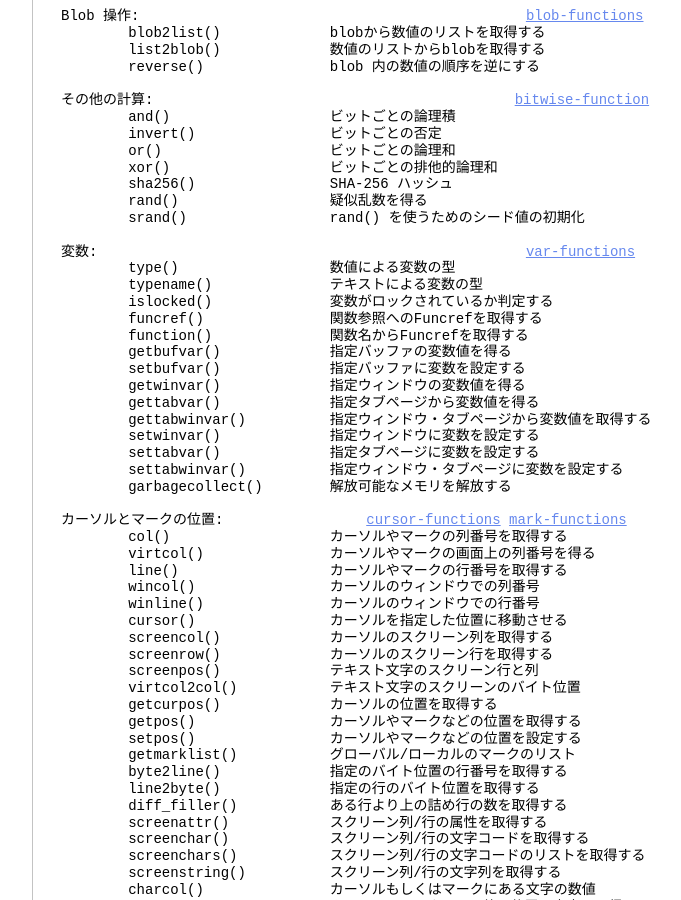
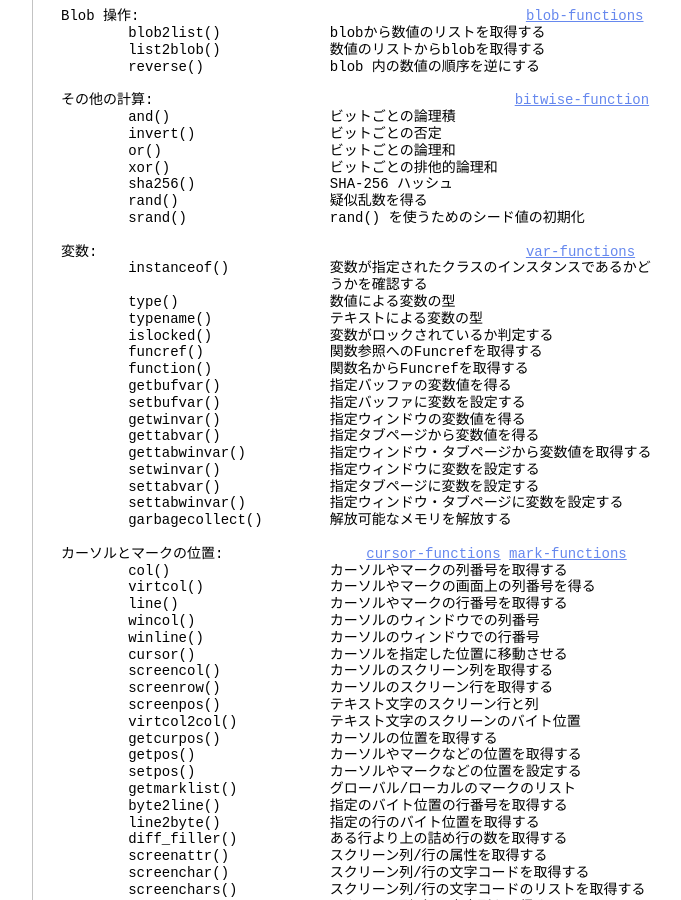
Before and after one commit to vim-jp/vimdoc-ja, a Jekyll site: the page built from usr_41.html, in a window 1280 px wide and 900 px high, scrolled down 14317 px. Shown: the whole window, without its empty margins (340-1021 px from the left). Built offline with Jekyll 4.4.1, drawn with Linux system fonts in a browser that asks for light colours; nearby versions of some CDN libraries; comment, search, counter and statistics services are not loaded; some of the changed text lies outside the part shown.

Commit message:
Generated by GitHub workflow 6515363710
https://github.com/vim-jp/vimdoc-ja-working/actions/runs/6515363710

```diff
--- a/usr_41.html
+++ b/usr_41.html
@@ -858,6 +858,8 @@ Blob 操作:&nbsp;&nbsp;&nbsp;&nbsp;&nbsp;&nbsp;&nbsp;&nbsp;&nbsp;&nbsp;&nbsp;&n
 &nbsp;&nbsp;&nbsp;&nbsp;&nbsp;&nbsp;&nbsp;&nbsp;srand()&nbsp;&nbsp;&nbsp;&nbsp;&nbsp;&nbsp;&nbsp;&nbsp;&nbsp;&nbsp;&nbsp;&nbsp;&nbsp;&nbsp;&nbsp;&nbsp; rand() を使うためのシード値の初期化<br>
 <br>
 変数:&nbsp;&nbsp;&nbsp;&nbsp;&nbsp;&nbsp;&nbsp;&nbsp;&nbsp;&nbsp;&nbsp;&nbsp;&nbsp;&nbsp;&nbsp;&nbsp;&nbsp;&nbsp;&nbsp;&nbsp;&nbsp;&nbsp;&nbsp;&nbsp;&nbsp;&nbsp;&nbsp;&nbsp;&nbsp;&nbsp;&nbsp;&nbsp;&nbsp;&nbsp;&nbsp;&nbsp;&nbsp;&nbsp;&nbsp;&nbsp;&nbsp;&nbsp;&nbsp;&nbsp;&nbsp;&nbsp;&nbsp;&nbsp;&nbsp;&nbsp;&nbsp;<a class="Constant" href="usr_41.html#var-functions" name="var-functions">var-functions</a><br>
+&nbsp;&nbsp;&nbsp;&nbsp;&nbsp;&nbsp;&nbsp;&nbsp;instanceof()&nbsp;&nbsp;&nbsp;&nbsp;&nbsp;&nbsp;&nbsp;&nbsp;&nbsp;&nbsp;&nbsp;&nbsp;変数が指定されたクラスのインスタンスであるかど<br>
+&nbsp;&nbsp;&nbsp;&nbsp;&nbsp;&nbsp;&nbsp;&nbsp;&nbsp;&nbsp;&nbsp;&nbsp;&nbsp;&nbsp;&nbsp;&nbsp;&nbsp;&nbsp;&nbsp;&nbsp;&nbsp;&nbsp;&nbsp;&nbsp;&nbsp;&nbsp;&nbsp;&nbsp;&nbsp;&nbsp;&nbsp;&nbsp;うかを確認する<br>
 &nbsp;&nbsp;&nbsp;&nbsp;&nbsp;&nbsp;&nbsp;&nbsp;type()&nbsp;&nbsp;&nbsp;&nbsp;&nbsp;&nbsp;&nbsp;&nbsp;&nbsp;&nbsp;&nbsp;&nbsp;&nbsp;&nbsp;&nbsp;&nbsp;&nbsp;&nbsp;数値による変数の型<br>
 &nbsp;&nbsp;&nbsp;&nbsp;&nbsp;&nbsp;&nbsp;&nbsp;typename()&nbsp;&nbsp;&nbsp;&nbsp;&nbsp;&nbsp;&nbsp;&nbsp;&nbsp;&nbsp;&nbsp;&nbsp;&nbsp;&nbsp;テキストによる変数の型<br>
 &nbsp;&nbsp;&nbsp;&nbsp;&nbsp;&nbsp;&nbsp;&nbsp;islocked()&nbsp;&nbsp;&nbsp;&nbsp;&nbsp;&nbsp;&nbsp;&nbsp;&nbsp;&nbsp;&nbsp;&nbsp;&nbsp;&nbsp;変数がロックされているか判定する<br>
@@ -1213,6 +1215,7 @@ Vimサーバー:&nbsp;&nbsp;&nbsp;&nbsp;&nbsp;&nbsp;&nbsp;&nbsp;&nbsp;&nbsp;&nbs
 &nbsp;&nbsp;&nbsp;&nbsp;&nbsp;&nbsp;&nbsp;&nbsp;json_decode()&nbsp;&nbsp;&nbsp;&nbsp;&nbsp;&nbsp;&nbsp;&nbsp;&nbsp;&nbsp; JSONの文字列をVimの型にデコードする<br>
 &nbsp;&nbsp;&nbsp;&nbsp;&nbsp;&nbsp;&nbsp;&nbsp;js_encode()&nbsp;&nbsp;&nbsp;&nbsp;&nbsp;&nbsp;&nbsp;&nbsp;&nbsp;&nbsp;&nbsp;&nbsp; 式をJSONの文字列にエンコードする<br>
 &nbsp;&nbsp;&nbsp;&nbsp;&nbsp;&nbsp;&nbsp;&nbsp;js_decode()&nbsp;&nbsp;&nbsp;&nbsp;&nbsp;&nbsp;&nbsp;&nbsp;&nbsp;&nbsp;&nbsp;&nbsp; JSONの文字列をVimの型にデコードする<br>
+&nbsp;&nbsp;&nbsp;&nbsp;&nbsp;&nbsp;&nbsp;&nbsp;err_teapot()&nbsp;&nbsp;&nbsp;&nbsp;&nbsp;&nbsp;&nbsp;&nbsp;&nbsp;&nbsp;&nbsp;&nbsp;エラー　418 または 503 を与える<br>
 <br>
 ジョブ:&nbsp;&nbsp;&nbsp;&nbsp;&nbsp;&nbsp;&nbsp;&nbsp;&nbsp;&nbsp;&nbsp;&nbsp;&nbsp;&nbsp;&nbsp;&nbsp;&nbsp;&nbsp;&nbsp;&nbsp;&nbsp;&nbsp;&nbsp;&nbsp;&nbsp;&nbsp;&nbsp;&nbsp;&nbsp;&nbsp;&nbsp;&nbsp;&nbsp;&nbsp;&nbsp;&nbsp;&nbsp;&nbsp;&nbsp;&nbsp;&nbsp;<a class="Constant" href="usr_41.html#job-functions" name="job-functions">job-functions</a><br>
 &nbsp;&nbsp;&nbsp;&nbsp;&nbsp;&nbsp;&nbsp;&nbsp;job_start()&nbsp;&nbsp;&nbsp;&nbsp;&nbsp;&nbsp;&nbsp;&nbsp;&nbsp;&nbsp;&nbsp;&nbsp; Job を開始する<br>
@@ -1361,7 +1364,7 @@ Registers:&nbsp;&nbsp;&nbsp;&nbsp;&nbsp;&nbsp;&nbsp;&nbsp;&nbsp;&nbsp;&nbsp;&nbs
 &nbsp;&nbsp;&nbsp;&nbsp;&nbsp;&nbsp;&nbsp;&nbsp;libcallnr()&nbsp;&nbsp;&nbsp;&nbsp;&nbsp;&nbsp;&nbsp;&nbsp;&nbsp;&nbsp;&nbsp;&nbsp; 同上、数値を返す<br>
 <br>
 &nbsp;&nbsp;&nbsp;&nbsp;&nbsp;&nbsp;&nbsp;&nbsp;undofile()&nbsp;&nbsp;&nbsp;&nbsp;&nbsp;&nbsp;&nbsp;&nbsp;&nbsp;&nbsp;&nbsp;&nbsp;&nbsp;&nbsp;アンドゥファイルの名前を得る<br>
-&nbsp;&nbsp;&nbsp;&nbsp;&nbsp;&nbsp;&nbsp;&nbsp;undotree()&nbsp;&nbsp;&nbsp;&nbsp;&nbsp;&nbsp;&nbsp;&nbsp;&nbsp;&nbsp;&nbsp;&nbsp;&nbsp;&nbsp;アンドゥツリーの状態を返す<br>
+&nbsp;&nbsp;&nbsp;&nbsp;&nbsp;&nbsp;&nbsp;&nbsp;undotree()&nbsp;&nbsp;&nbsp;&nbsp;&nbsp;&nbsp;&nbsp;&nbsp;&nbsp;&nbsp;&nbsp;&nbsp;&nbsp;&nbsp;バッファのアンドゥツリーの状態を返す<br>
 <br>
 &nbsp;&nbsp;&nbsp;&nbsp;&nbsp;&nbsp;&nbsp;&nbsp;shiftwidth()&nbsp;&nbsp;&nbsp;&nbsp;&nbsp;&nbsp;&nbsp;&nbsp;&nbsp;&nbsp;&nbsp;&nbsp;<a class="Type" href="options.html#'shiftwidth'">'shiftwidth'</a>&nbsp;の実際の値<br>
 <br>
```
